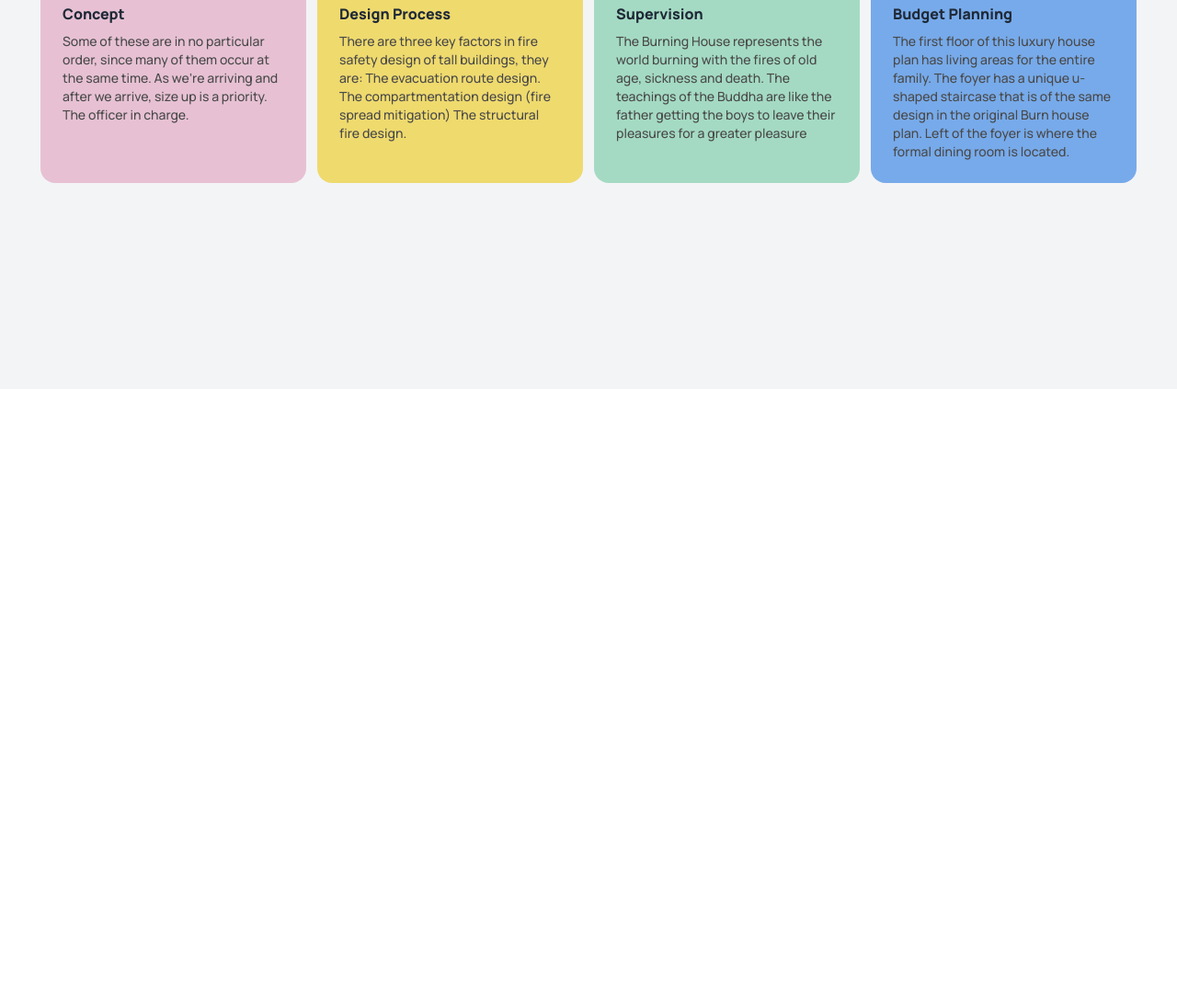
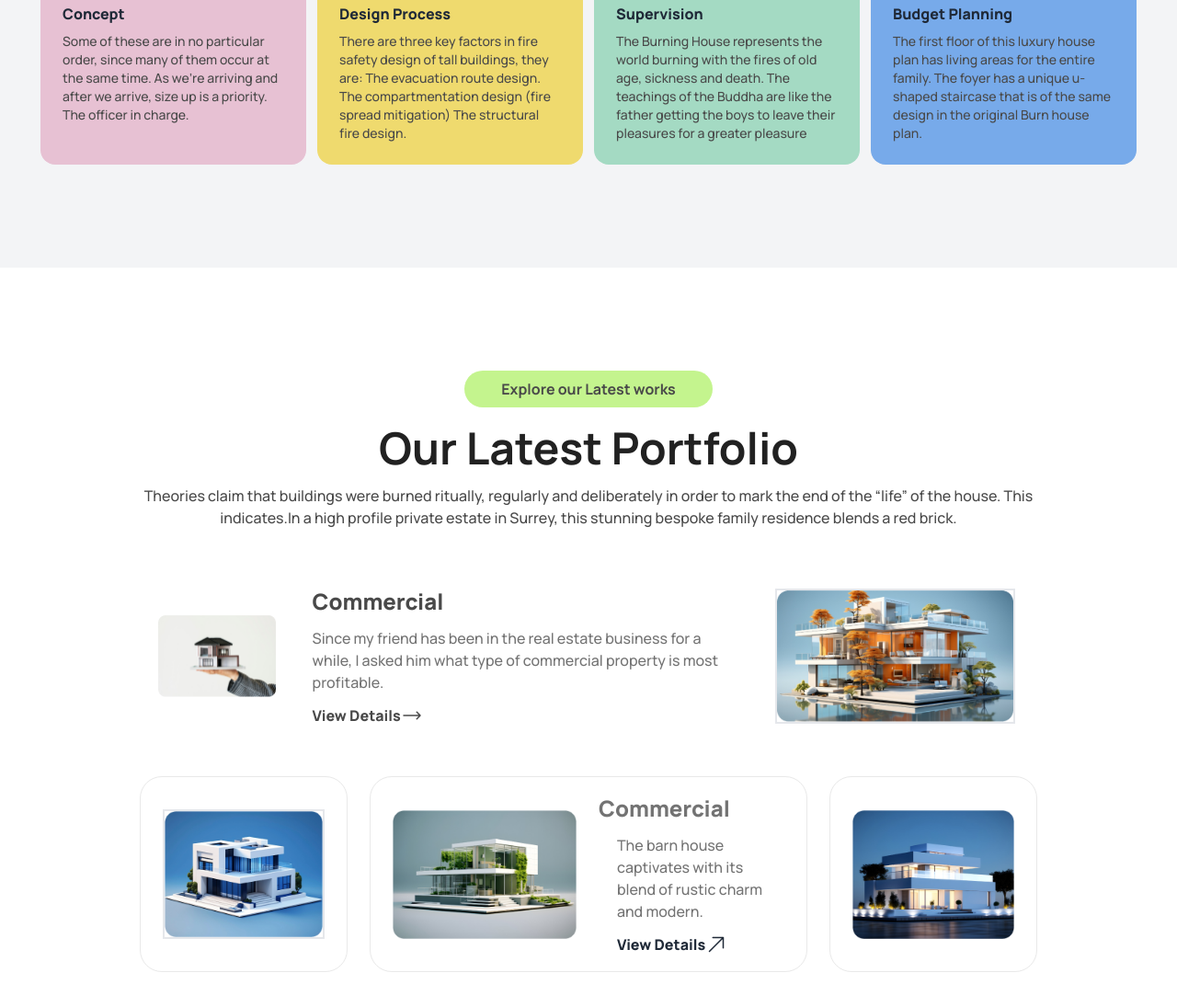
Before and after one commit to Hasan1971f/My--assinment-3, a plain HTML site: page index.html in a window 1280 px wide. Shown: the part 1805-2900 px from the top of the page at 92% size. Before the commit the page ends 2228 px from the top, so only its background shows below. Drawn offline with nearby package versions, Linux system fonts and the light colour scheme.

Commit message:
The portfolio section is finished

```diff
--- a/index.html
+++ b/index.html
@@ -232,12 +232,77 @@
                     </div>
                     <div>
                       <h5 class="font-extrabold mt-2 mb-2">Budget Planning</h5>
-                      <p class="text-sm font-medium text-text-color">The first floor of this luxury house plan has living areas for the entire family. The foyer has a unique u-shaped staircase that is of the same design in the original Burn house plan. Left of the foyer is where the formal dining room is located.</p>
+                      <p class="text-sm font-medium text-text-color">The first floor of this luxury house plan has living areas for the entire family. The foyer has a unique u-shaped staircase that is of the same design in the original Burn house plan.</p>
                     </div>
                   </div>
                 </div>
              </div>
          </div>
+         <!-- Latest portfolio has been launched -->
+          <section class="bg-white md:p-28 mb-28">
+             <div class="container mx-auto">
+              <div class="flex justify-center mb-5">
+                <button class="px-10 py-3 md:py-2 md:px-10 bg-button-color2 rounded-full text-text-color font-bold bg-opacity-70 ">
+
+                   Explore our Latest works
+                </button>
+              </div>
+              <div class="text-center mx-4">
+                <h1 class="text-4xl	font-bold text-color-bold md:text-5xl mb-4">Our Latest Portfolio</h1>
+                <p class="text-base font-medium text-text-color mb-4">Theories claim that buildings were burned ritually, regularly and deliberately in order to mark the end of the “life” of the house. This indicates.In a high profile private estate in Surrey, this stunning bespoke family residence blends a red brick.</p>
+              </div>
+              <div class="mt-8 md:ml-10 md:mr-10 md:grid md:grid-cols-12 md:grid-rows-12 md:h-[450px] gap-6 mx-4">
+                <div class="md:col-span-8 row-span-6 md:flex items-center border-[#E9E9E9] rounded-3xl">
+                   <div class="p-5">
+                    <img class="w-full md:w-auto" src="assets/img1.png" alt="">
+                   </div>
+                   <div class="space-y-3">
+                    <h1 class="text-2xl font-extrabold text-text-color pl-5">Commercial</h1>
+                    <p class="text-base font-medium text-text-color2 pl-5">Since my friend has been in the real estate business for a while, I asked him what type of commercial property is most profitable.</p>
+                    <button class="text-base text-text-color font-extrabold flex items-center pl-5">
+                      View Details <svg xmlns="http://www.w3.org/2000/svg" fill="none" viewBox="0 0 24 24" stroke-width="1.5" stroke="currentColor" class="size-6">
+                        <path stroke-linecap="round" stroke-linejoin="round" d="M17.25 8.25 21 12m0 0-3.75 3.75M21 12H3" />
+                      </svg>
+
+                    </button>
+                   </div>
+                </div>
+                <div class="md:col-span-4 row-span-6 flex items-center justify-center borer-[1px] border-[#E9E9E9] rounded-3xl">
+                  <div class="p-6">
+                    <img class="w-full h-full border-2" src="assets/img2.png" alt="">
+                  </div>
+                </div>
+                <div class="md:col-span-3 row-span-6 flex items-center justify-center border-[1px] border-[#E9E9E9] rounded-3xl">
+                 <div class="p-6 md:w-auto md:h-auto w-[500px] h-[200px]hidden md:block hidden">
+                   <img class="w-full h-full border-2" src="assets/img3.png" alt="">
+                 </div>
+                 <div class="p-6 md:hidden block">
+                  <img class="w-[500px] h-[200px] border-2" src="assets/img5.png" alt="">
+                 </div>
+                </div>
+               <div class="col-span-6 row-span-6 md:flex items-center border-[1px] border-[#E9E9E9] rounded-3xl">
+                 <div class="p-6">
+                   <img class="w-[500px] h-[200px] md:w-[200px] md:h-[140px]" src="assets/img4.png" alt="">
+                 </div>
+                 <div class="space-y-3 max-w-[200px]">
+                  <h1 class="text-2xl font-extrabold text-text-color2 md:pl-0 pl-5">Commercial</h1>
+                  <p class="text-base font-medium text-text-color2 md:pl-o pl-5">The barn house captivates with its blend of rustic charm and modern. </p>
+                  <button class="text-base text color-bold font-extrabold flex items-center pl-5">
+                    View Details <svg xmlns="http://www.w3.org/2000/svg" fill="none" viewBox="0 0 24 24" stroke-width="1.5" stroke="currentColor" class="size-6">
+                      <path stroke-linecap="round" stroke-linejoin="round" d="m4.5 19.5 15-15m0 0H8.25m11.25 0v11.25" />
+                    </svg>
+
+                  </button>
+                 </div>
+               </div>
+               <div class="col-span-3 row-span-6 flex items-center justify-center border-[1px] border-[#E9E9E9] rounded-3xl">
+                <div class="p-6">
+                 <img class="w-[500px] h-[200px] md:w-[200] md:h-[140px]" src="assets/img5.png" alt="">
+                </div>
+               </div>
+              </div>
+             </div>
+          </section>
       </section>
     </main>
     <footer>
```
